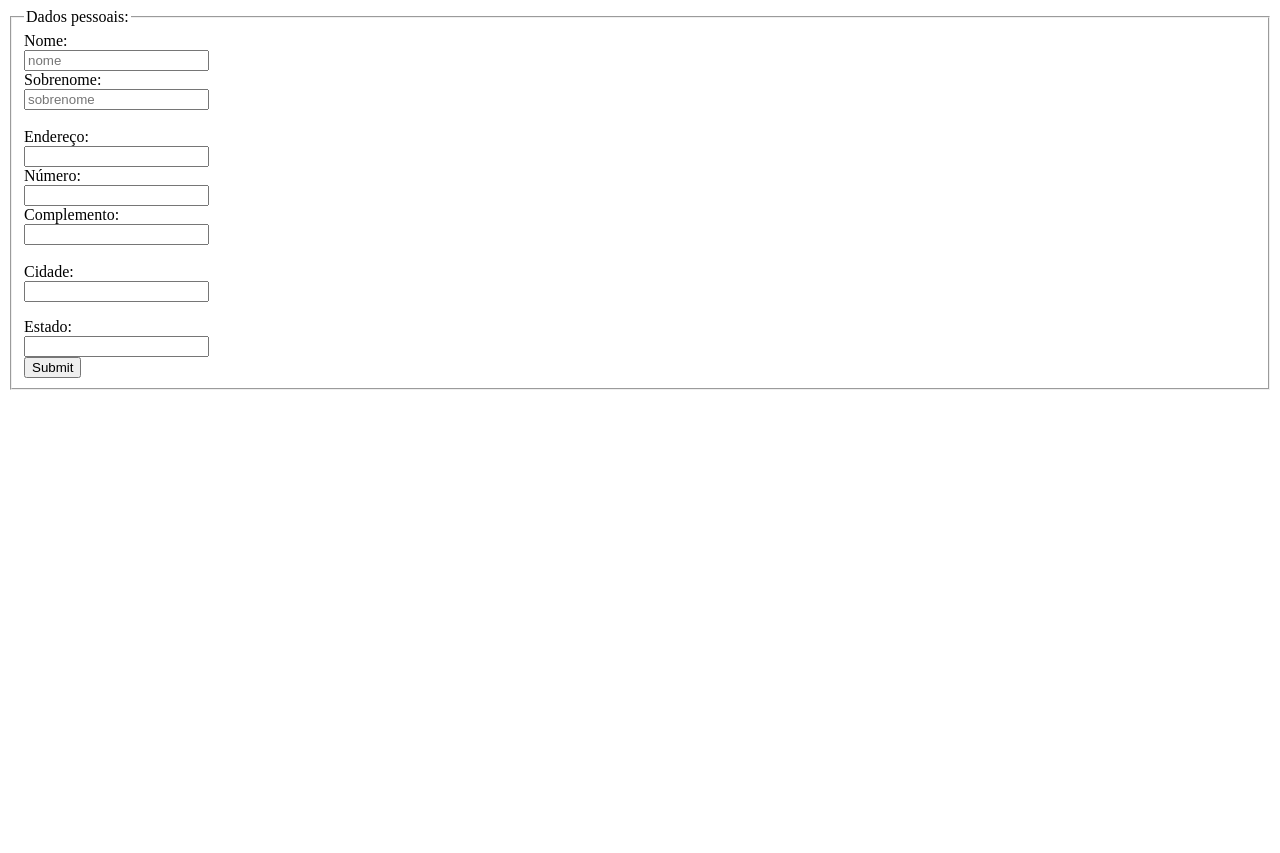
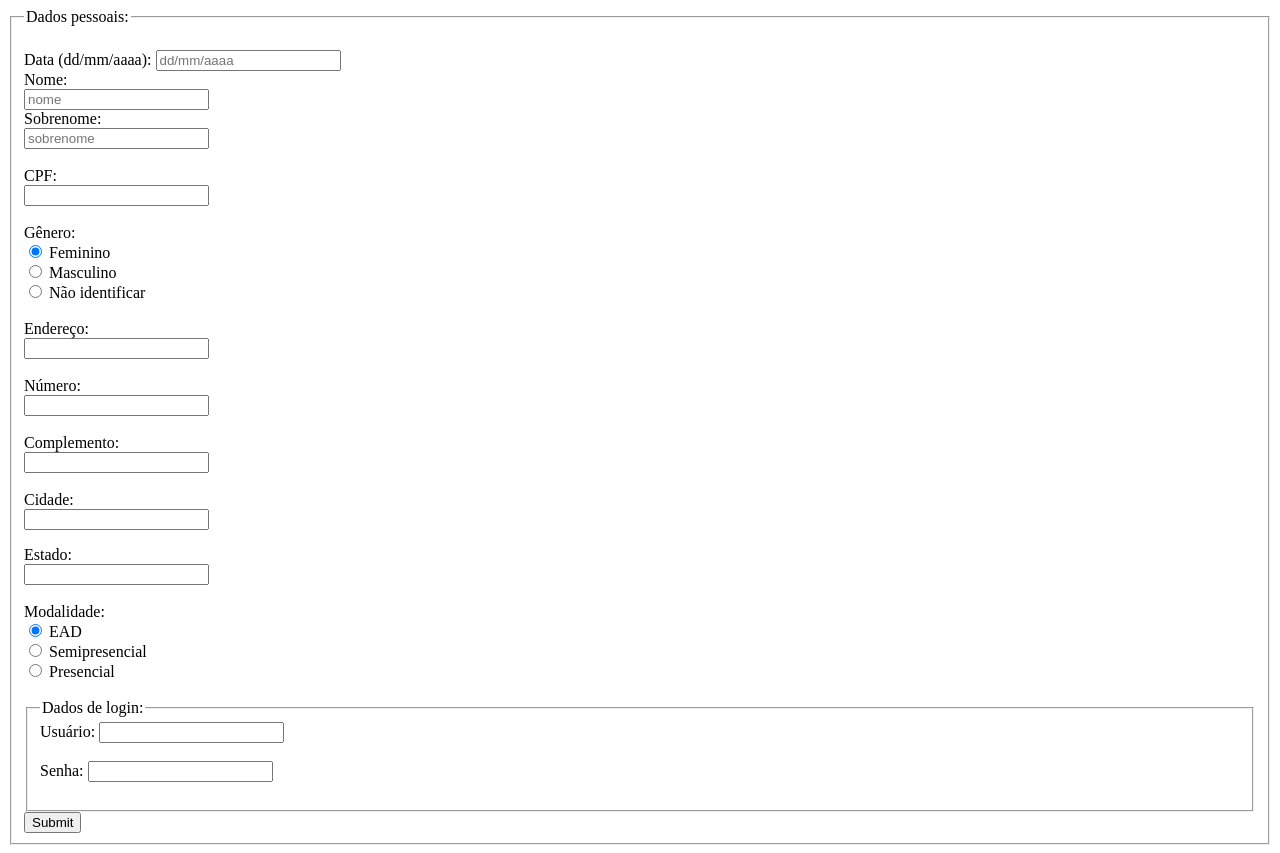
Before and after one commit to GiovannaAndreoli/formulariohtml, a plain HTML site: page index.html in a window 1280 px wide. Before the commit the page ends 800 px from the top, so only its background shows below. Drawn offline with Linux system fonts and the light colour scheme.

Commit message:
login added

```diff
--- a/index.html
+++ b/index.html
@@ -10,6 +10,9 @@
 <body>
     <form action="https://www.w3schools.com/action_page.php" method="post">
         <fieldset>
+            <br>
+            <label for="data">Data (dd/mm/aaaa):</label>
+            <input type="text" id="data" name="data" pattern="\d{2}/\d{2}/\d{4}" placeholder="dd/mm/aaaa" required><br>
             <legend>Dados pessoais:</legend>
             <label for="nome">Nome:</label><br>
             <input type="text" id="nome" name="fname" value="" placeholder="nome"><br>
@@ -17,11 +20,23 @@
             <label for="lname">Sobrenome:</label><br>
             <input type="text" id="sobrenome" name="lname" value="" placeholder="sobrenome"><br><br>
 
+            <label for="cpf">CPF:</label><br>
+            <input type="text" id="cpf" name="cpf" value=""><br> <br>
+
+            <label for="genero">Gênero:</label><br>
+            <input type="radio" id="Feminino" name="genero" value="Feminino" checked>
+            <label for="Feminino">Feminino</label><br>
+            <input type="radio" id="Masculino" name="genero" value="Masculino">
+            <label for="Masculino">Masculino</label><br>
+            <input type="radio" id="Não identificar" name="genero" value="Não identificar">
+            <label for="Não identificar">Não identificar</label> <br> <br>
+
+
             <label for="endereço">Endereço:</label><br>
-            <input type="text" id="Endereço" name="endereço" value=""><br>
+            <input type="text" id="Endereço" name="endereço" value=""><br><br>
 
             <label for="numero">Número:</label><br>
-            <input type="text" id="numero" name="numero" value=""><br>
+            <input type="text" id="numero" name="numero" value=""><br><br>
 
             <label for="complemento">Complemento:</label><br>
             <input type="text" id="complemento" name="complemento" value=""><br> <br>
@@ -136,8 +151,25 @@
                 <option value="Sergipe">
                 <option value="Tocantins">
             </datalist>
-            <br/>
+            <br /> <br>
 
+            <label for="modalidade">Modalidade:</label><br>
+            <input type="radio" id="Feminino" name="modalidade" value="EAD" checked>
+            <label for="EAD">EAD</label><br>
+            <input type="radio" id="Semipresencial" name="modalidade" value="Semipresencial">
+            <label for="Semipresencial">Semipresencial</label><br>
+            <input type="radio" id="Presencial" name="modalidade" value="Presencial">
+            <label for="Presencial">Presencial</label> <br> <br>
+
+            <fieldset>
+                <label for="usuario">Usuário:</label>
+                <input type="text" id="usuario" name="usuario" required>
+                <br><br>
+                <legend>Dados de login:</legend>
+                <label for="senha">Senha:</label>
+                <input type="password" id="senha" name="senha" required>
+                <br><br>
+            </fieldset>
             <input type="submit" value="Submit">
         </fieldset>
 
```
